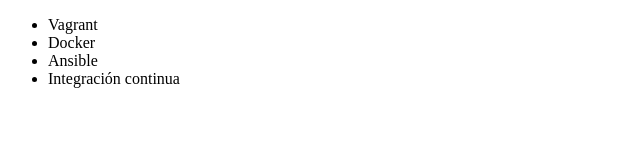
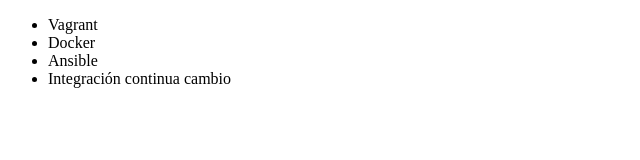
Before and after one commit to vicrodev/alura-git, a plain HTML site: page index.html in a window 1280 px wide. Shown: the full height of the page, 0-640 px from the left. Drawn offline with Linux system fonts and the light colour scheme.

Commit message:
Arreglando palabra en el curso integracion continua

```diff
--- a/index.html
+++ b/index.html
@@ -9,7 +9,7 @@
          <li> Vagrant </li>
          <li> Docker </li>
          <li> Ansible </li>
-         <li> Integración continua </li>
+         <li> Integración continua cambio </li>
      </ul>
 </body>
 </html>
```
